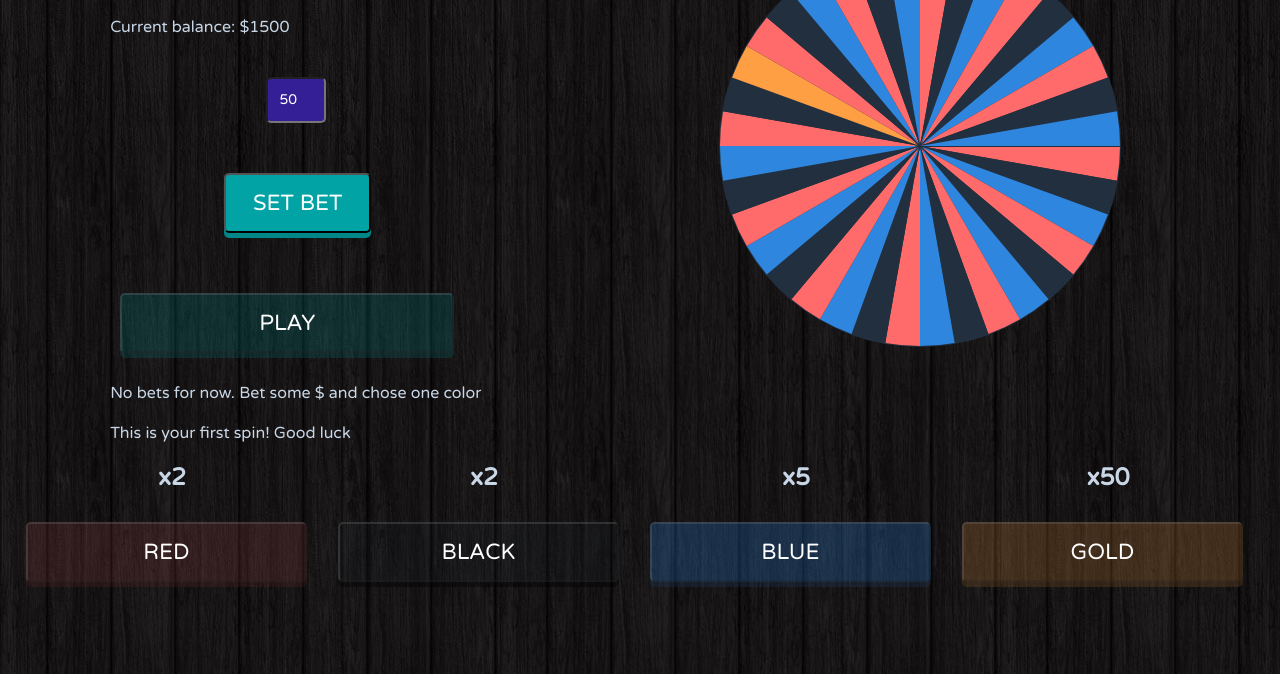
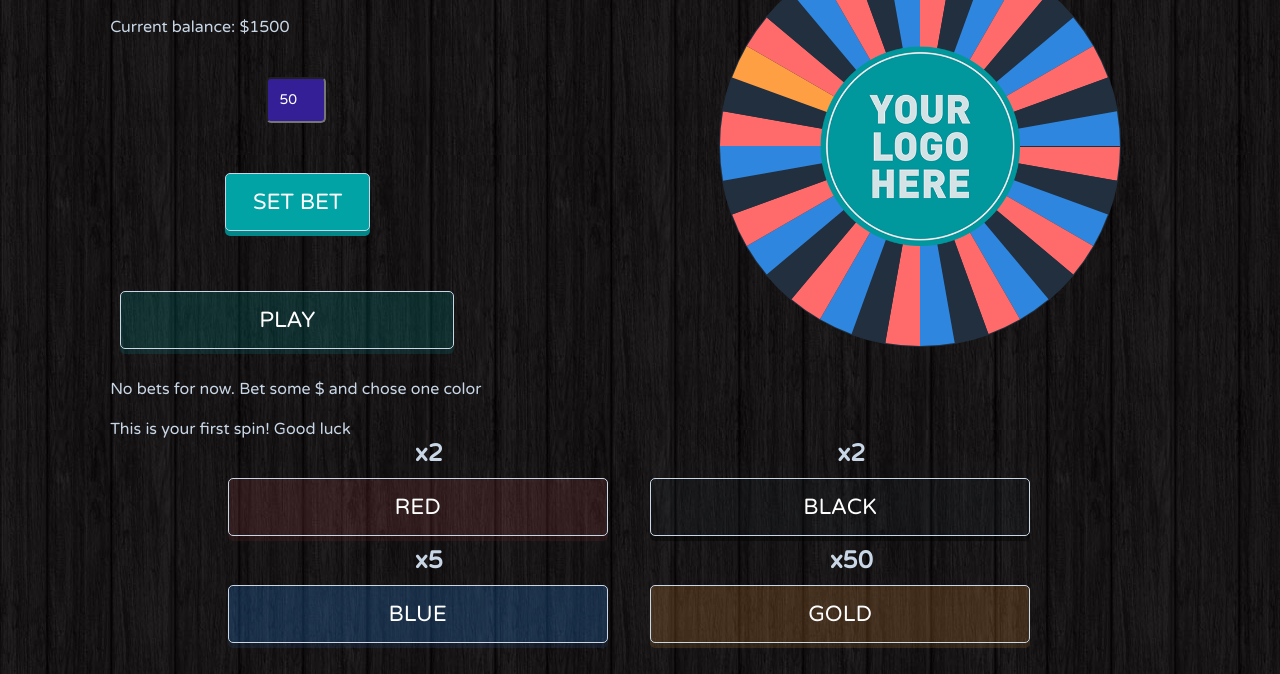
Before and after one commit to axellerose/project-roulette, a plain HTML site: page index.html in a window 1280 px wide. Shown: the part 120-794 px from the top of the page. Drawn offline with Linux system fonts and the light colour scheme.

Commit message:
arrow replaced with triangle

```diff
--- a/canvas.js
+++ b/canvas.js
@@ -31,6 +31,7 @@ playerBalance.innerHTML = player.balance; //show balance
 
 let startAngle = 0;
 let arc = Math.PI / 18;
+let logoImg = document.querySelector("#logo");
 
 function drawRouletteWheel() {
     const ctx = canvas.getContext("2d");
@@ -39,6 +40,7 @@ function drawRouletteWheel() {
     ctx.clearRect(0,0,500,500);
     ctx.strokeStyle = "#222f3e";
     ctx.lineWidth = 2;
+
 
     for (let i = 0; i < 36; i++){
         let angle = startAngle + i * arc;
@@ -50,17 +52,16 @@ function drawRouletteWheel() {
         ctx.stroke();
         ctx.fill();
     }
+    ctx.drawImage(logoImg, 250 - 100, 250 - 100, 200, 200);
     //Draw arrow
     ctx.fillStyle = "#c8d6e5";
     ctx.beginPath();
-    ctx.moveTo(250 - 7, 250 - (outsideRadius + 8));
-    ctx.lineTo(250 + 7, 250 - (outsideRadius + 8));
-    ctx.lineTo(250 + 7, 250 - (outsideRadius - 8));
-    ctx.lineTo(250 + 12, 250 - (outsideRadius - 8));
-    ctx.lineTo(250 + 0, 250 - (outsideRadius - 20));
-    ctx.lineTo(250 - 12, 250 - (outsideRadius - 8));
-    ctx.lineTo(250 - 7, 250 - (outsideRadius - 8));
-    ctx.lineTo(250 - 7, 250 - (outsideRadius + 8));
+    ctx.moveTo(250 - 25, 250 - (outsideRadius + 25));
+    ctx.lineTo(250 + 25, 250 - (outsideRadius + 25));
+
+    ctx.lineTo(250 + 0, 250 - (outsideRadius - 25)); //
+
+    ctx.lineTo(250 - 25, 250 - (outsideRadius + 25));
     ctx.fill();
 }
 
@@ -183,4 +184,5 @@ window.addEventListener("load", event => {
     disableColorButtons();
     disablePlayButton();
     enableBetButton();
+
 });
--- a/index.html
+++ b/index.html
@@ -49,7 +49,7 @@
     <div class="bottom row">
         <div class="red column-vertical">
             <h2>x2</h2>
-            <button class="btn btn-red" id="colorBtn" onclick="player.onColorClick('#ff6b6b')"> RED </button>
+            <button class="btn btn-red" id="colorBtn" onclick="player.onColorClick('#ff6b6b')">RED</button>
         </div>
         <div class="black column-vertical">
             <h2>x2</h2>
@@ -64,6 +64,7 @@
             <button class="btn btn-gold" id="colorBtn" onclick="player.onColorClick('#ff9f43')">GOLD</button>
         </div>
     </div>
+    <div style="visibility: hidden"><img id="logo" src="/img/ylh.png"></div>
 
     <script src="disable buttons.js"></script>
     <script src="player.js"></script>
--- a/style.css
+++ b/style.css
@@ -1,11 +1,6 @@
 
-input:focus,
-select:focus,
-textarea:focus,
-button:focus {
+input:focus,select:focus,textarea:focus,button:focus {
     outline: none;
-}
-image {
 }
 
 body {
@@ -24,7 +19,10 @@ h1 {
     font-family: 'Varela Round', sans-serif;
 }
 h2 {
+    font-family: 'Varela Round', sans-serif;
     text-align: center;
+    margin: 0;
+    padding: 0;
 }
 .main {
     display: flex;
@@ -35,7 +33,7 @@ h2 {
 .bottom {
     display: flex;
     justify-content: center;
-    flex-direction: row;
+    flex-wrap: wrap;
 }
 
 .image img{
@@ -46,13 +44,15 @@ h2 {
     font-family: 'Varela Round', sans-serif;
     width: 90%;
     border-radius: 5px;
+    border: 1px solid #c8d6e5;
     padding: 15px 25px;
     font-size: 22px;
     text-decoration: none;
     margin: 10px;
     color: #fff;
     position: relative;
-    display: inline-block;
+    text-align: center;
+
   }
 
 .btn:active {
@@ -164,8 +164,11 @@ h2 {
 
 .red, .black, .blue, .gold {
     max-width: 100%;
-    width: 100%;
+    width: 33vw;
+    padding: 0;
+    margin: 0;
 }
+
 /*
 blue - #2e86de;
 red - #ff6b6b;
```
Also changed, not shown: img/ylh.png (added).
